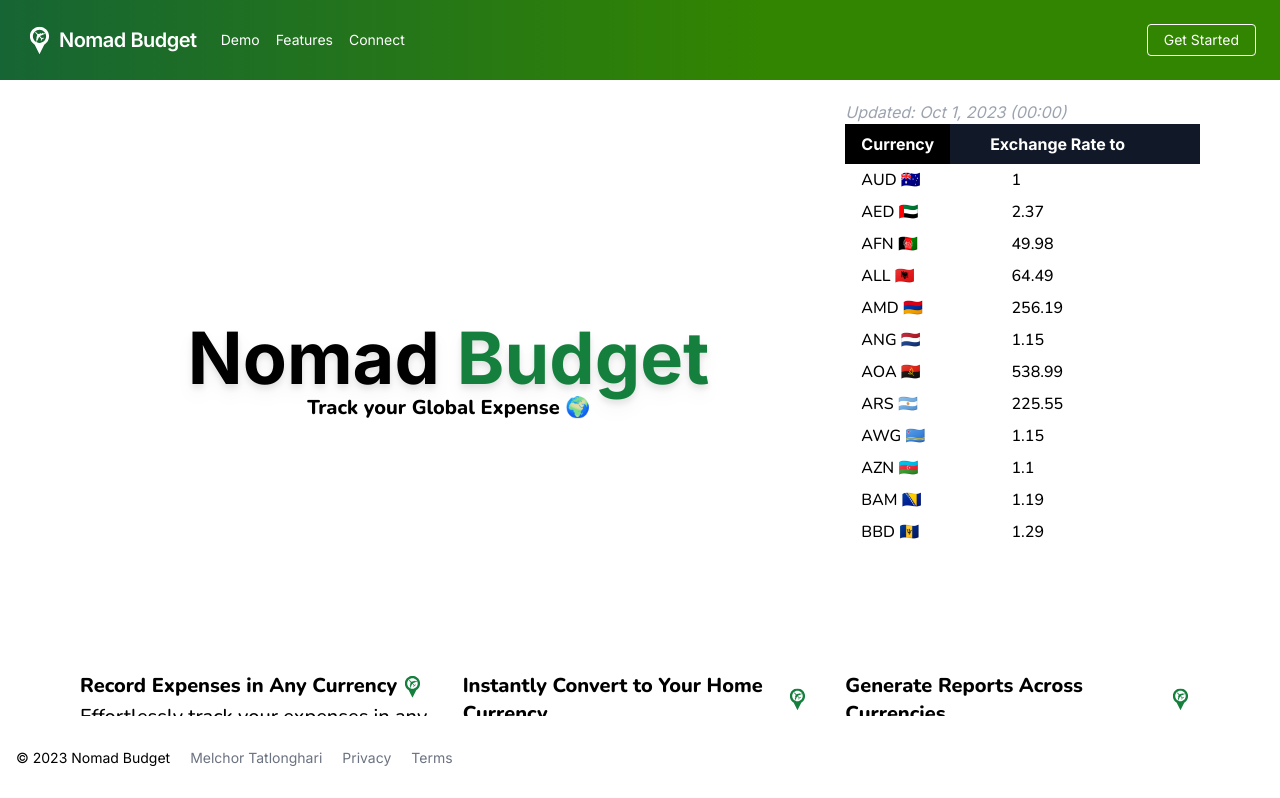
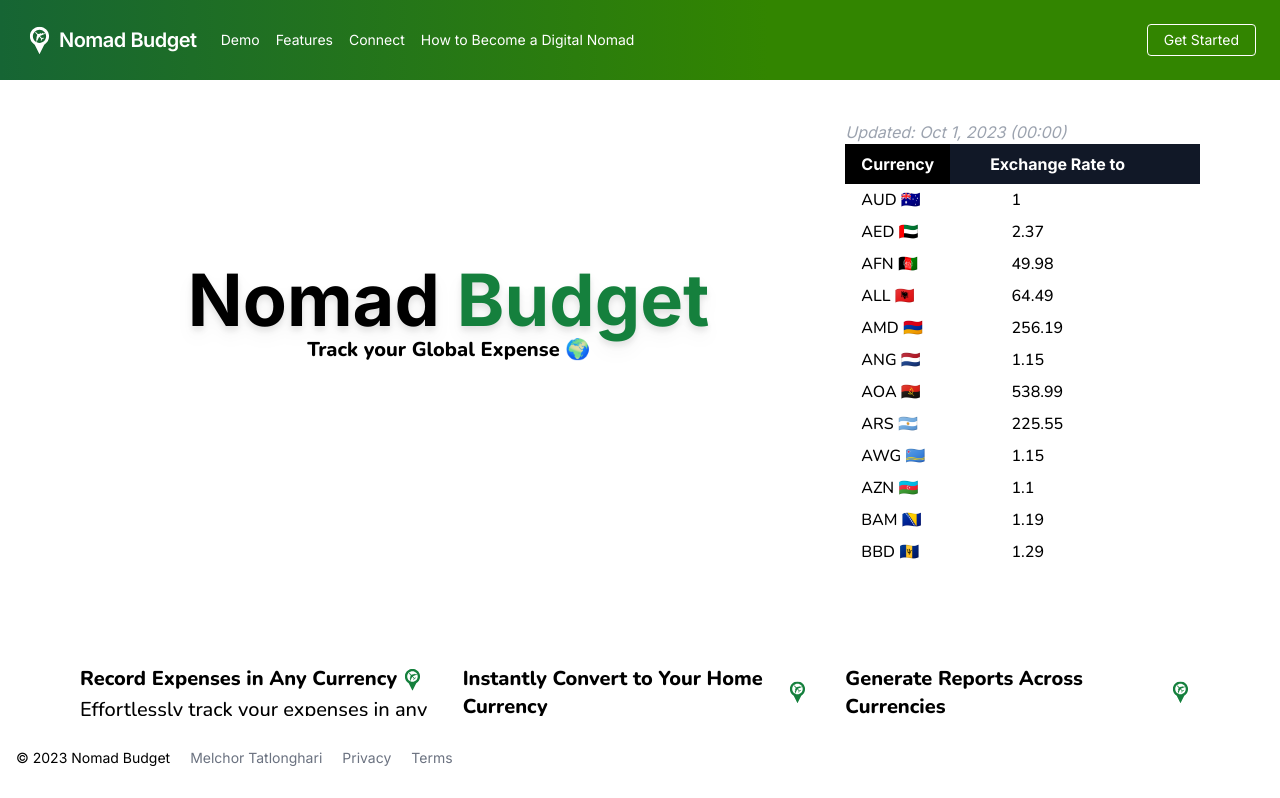
Before and after one commit to mel3kings/nomad-budget, a Next.js app: page / in a window 1280 px wide. Shown: the top 798 px of the page. Built offline with nearby package versions, Linux system fonts and the light colour scheme; no server answers.

Commit message:
feat: responsive design

```diff
--- a/src/app/common/top-nav.js
+++ b/src/app/common/top-nav.js
@@ -14,14 +14,17 @@ export const TopNav = () => {
         </span>
       </div>
       <div className="block lg:hidden">
-        <button className="flex items-center px-3 py-2 border rounded text-white border-teal-400 hover:text-white hover:border-white">
+        <a
+          href="/api/auth/login"
+          className="flex items-center px-3 py-2 border rounded text-white border-teal-400 hover:text-white hover:border-white"
+        >
           <svg className="fill-current h-3 w-3" viewBox="0 0 20 20" xmlns="http://www.w3.org/2000/svg">
             <title>Menu</title>
             <path d="M0 3h20v2H0V3zm0 6h20v2H0V9zm0 6h20v2H0v-2z" />
           </svg>
-        </button>
+        </a>
       </div>
-      <div className="w-full block flex-grow lg:flex lg:items-center lg:w-auto">
+      <div className="w-full block flex-grow lg:flex lg:items-center lg:w-auto hidden lg:block">
         <div className="text-sm xl:flex-grow">
           {!user && (
             <>
@@ -47,6 +50,13 @@ export const TopNav = () => {
               </a>
             </>
           )}
+          <a
+            href="https://amzn.to/3PsMRhD"
+            className="block mt-4 lg:inline-block lg:mt-0 text-white hover:text-white mr-4"
+            target="_blank"
+          >
+            How to Become a Digital Nomad
+          </a>
         </div>
         <div>
           {!user ? (
--- a/src/app/page.js
+++ b/src/app/page.js
@@ -16,9 +16,9 @@ export default function Home() {
   return (
     <main className="flex min-h-screen flex-col items-center justify-between">
       <div className={`w-full h-90 font-normal ${inter.className}`}>
-        <div className="grid min-h-screen grid-cols-3 gap-7 p-5 px-20">
-          <div className="col-span-2 row-span-2">
-            <div className="h-full flex justify-center items-center">
+        <div className="grid min-h-screen grid-cols-3 gap-7 lg:px-20 px-10 py-10">
+          <div className="lg:col-span-2 lg:row-span-2 col-span-3">
+            <div className="h-3/4 flex justify-center items-center">
               <div className={`text-7xl block ${inter.className}`}>
                 <span className={`drop-shadow-lg font-bold`}>Nomad</span>
                 <span className="text-green-700 font-bold drop-shadow-lg shadow-gray-400"> Budget</span>
@@ -28,9 +28,10 @@ export default function Home() {
               </div>
             </div>
           </div>
-          <div className="col-span-1 row-span-2">
+          <div className="lg:col-span-1 lg:row-span-2 col-span-3">
             <CurrencyRates />
           </div>
+
           <DisplayCard
             header="Record Expenses in Any Currency"
             subHeader="Effortlessly track your expenses in any currency, no matter where your wanderlust takes you."
@@ -50,7 +51,7 @@ export default function Home() {
         </div>
 
         <div className={`bg-dark-green min-h-screen ${nunito.className} p-10 pt-20`} id="features">
-          <h1 className="text-7xl font-bold text-white drop-shadow-xl [text-shadow:_1px_1px_0_var(--tw-shadow-color)] shadow-gray-400 pb-20">
+          <h1 className="text-3xl lg:text-7xl font-bold text-white drop-shadow-xl [text-shadow:_1px_1px_0_var(--tw-shadow-color)] shadow-gray-400 pb-20">
             Features
           </h1>
           <br />
@@ -62,9 +63,9 @@ export default function Home() {
           <FeatureCard header="Cost Free Expense Tracking" subHeader="Cost Free Expense Tracking" />
         </div>
         <div className="min-h-screen bg-gradient-to-t to-dark-green flex justify-center items-center">
-          <span className="text-5xl font-bold text-black bg-gradient-to-r from-dark-green to-green-500 inline-block text-transparent bg-clip-text drop-shadow-md">
+          <span className="text-3xl lg:text-5xl font-bold text-black bg-gradient-to-r from-dark-green to-green-500 inline-block text-transparent bg-clip-text drop-shadow-md p-5">
             Are you Ready to Take Control of Your Finances?
-            <h2 className="flex text-3xl justify-center items-center font-medium">
+            <h2 className="flex text-xl lg:text-3xl justify-center items-center font-medium">
               Create your account here and start tracking your finances globally
             </h2>
             <span className="flex justify-center items-center pt-5">
@@ -89,9 +90,9 @@ export default function Home() {
 
 const DisplayCard = ({ header, subHeader }) => {
   return (
-    <div className={`${nunito.className} text-xl`}>
+    <div className={`${nunito.className} text-xl lg:col-span-1 col-span-3`}>
       {" "}
-      <p className="font-bold flex">
+      <p className="font-bold flex flex-row">
         {header}
         <Image className="pr-1" src="/nomad_budget_no_bg_green.svg" alt="logo" height={35} width={35} />
       </p>
@@ -102,7 +103,7 @@ const DisplayCard = ({ header, subHeader }) => {
 
 const FeatureCard = ({ header, subHeader }) => {
   return (
-    <div className="text-6xl font-bold text-white drop-shadow-xl [text-shadow:_1px_1px_0_var(--tw-shadow-color)] shadow-gray-400 pb-10">
+    <div className="text-4xl lg:text-6xl font-bold text-white drop-shadow-xl [text-shadow:_1px_1px_0_var(--tw-shadow-color)] shadow-gray-400 pb-10">
       <h1>{header}</h1>
       <h2 className="text-4xl">{subHeader}</h2>
     </div>
```
